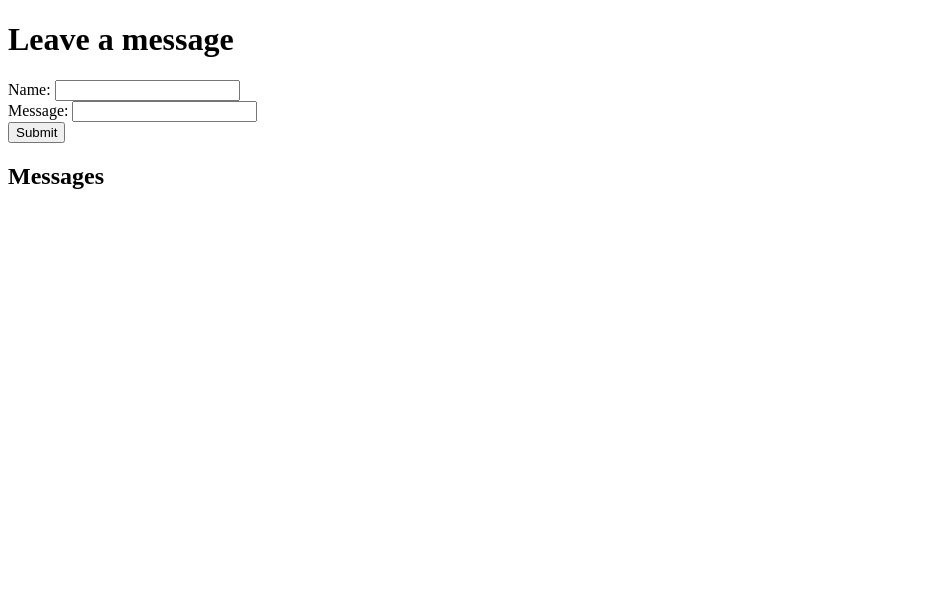
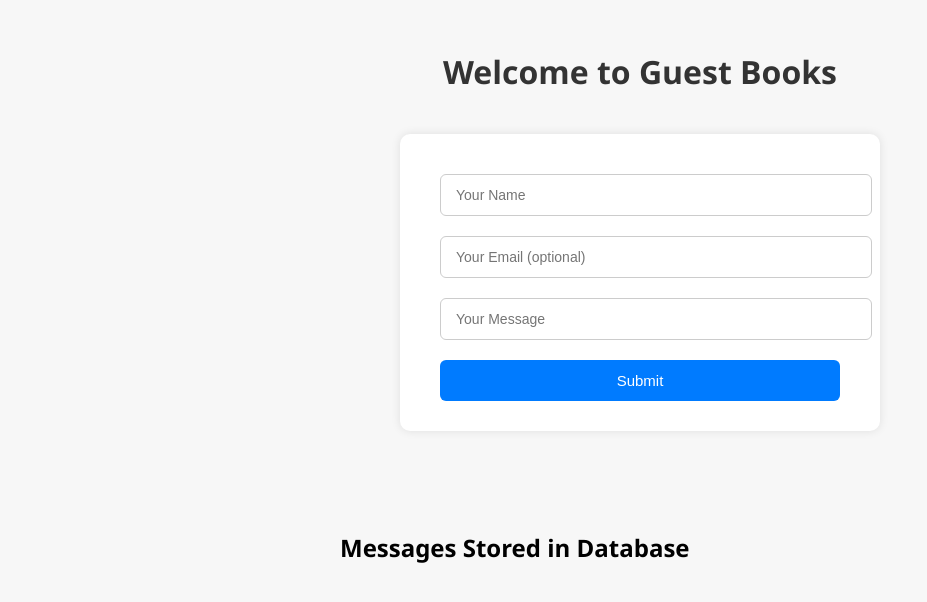
Before and after one commit to Mehak-Afzal/Devops2, a PHP site: page / in a window 1280 px wide. Shown: the top 602 px of the page, without its empty margins (0-927 px from the left). Run offline with PHP 8.4, Linux system fonts and the light colour scheme; data that the repository does not hold is empty.

Commit message:
Update frontend UI

```diff
--- a/lamp-app/index.php
+++ b/lamp-app/index.php
@@ -12,9 +12,10 @@ if ($conn->connect_error) {
 
 if ($_SERVER["REQUEST_METHOD"] == "POST") {
     $name = $_POST['name'];
+    $email = $_POST['email'];
     $message = $_POST['message'];
-    $stmt = $conn->prepare("INSERT INTO entries (name, message) VALUES (?, ?)");
-    $stmt->bind_param("ss", $name, $message);
+    $stmt = $conn->prepare("INSERT INTO entries (name, email, message) VALUES (?, ?, ?)");
+    $stmt->bind_param("sss", $name, $email, $message);
     $stmt->execute();
     $stmt->close();
 }
@@ -23,20 +24,101 @@ $result = $conn->query("SELECT * FROM entries ORDER BY id DESC");
 ?>
 
 <!DOCTYPE html>
-<html>
+<html lang="en">
 <head>
+    <meta charset="UTF-8">
     <title>Guestbook</title>
+    <style>
+        body {
+            font-family: 'Segoe UI', sans-serif;
+            background: #f7f7f7;
+            display: flex;
+            flex-direction: column;
+            align-items: center;
+            margin: 0;
+            padding: 0;
+        }
+        h1 {
+            margin-top: 50px;
+            color: #333;
+        }
+        form {
+            background: #fff;
+            padding: 30px 40px;
+            border-radius: 10px;
+            box-shadow: 0 0 10px rgba(0,0,0,0.1);
+            margin-top: 20px;
+            width: 100%;
+            max-width: 400px;
+        }
+        input[type="text"], input[type="email"] {
+            width: 100%;
+            padding: 12px 15px;
+            margin: 10px 0;
+            border: 1px solid #ccc;
+            border-radius: 6px;
+            font-size: 14px;
+        }
+        input[type="submit"] {
+            background-color: #007bff;
+            color: white;
+            padding: 12px 20px;
+            border: none;
+            border-radius: 6px;
+            cursor: pointer;
+            font-size: 15px;
+            margin-top: 10px;
+            width: 100%;
+        }
+        input[type="submit"]:hover {
+            background-color: #0056b3;
+        }
+        .messages {
+            margin-top: 80px;
+            max-width: 600px;
+            width: 90%;
+        }
+        .message-entry {
+            background: #ffffff;
+            border-left: 5px solid #007bff;
+            margin-bottom: 15px;
+            padding: 15px 20px;
+            border-radius: 5px;
+            box-shadow: 0 1px 5px rgba(0,0,0,0.1);
+        }
+        .message-entry strong {
+            display: block;
+            font-size: 16px;
+            color: #007bff;
+        }
+        .message-entry small {
+            display: block;
+            color: #777;
+            margin-top: 2px;
+        }
+    </style>
 </head>
 <body>
-    <h1>Leave a message</h1>
+    <h1>Welcome to Guest Books</h1>
+
     <form method="POST">
-        Name: <input name="name"><br>
-        Message: <input name="message"><br>
+        <input type="text" name="name" placeholder="Your Name" required>
+        <input type="email" name="email" placeholder="Your Email (optional)">
+        <input type="text" name="message" placeholder="Your Message" required>
         <input type="submit" value="Submit">
     </form>
-    <h2>Messages</h2>
-    <?php while ($row = $result->fetch_assoc()): ?>
-        <p><strong><?= htmlspecialchars($row['name']) ?>:</strong> <?= htmlspecialchars($row['message']) ?></p>
-    <?php endwhile; ?>
+
+    <div class="messages">
+        <h2>Messages Stored in Database</h2>
+        <?php while ($row = $result->fetch_assoc()): ?>
+            <div class="message-entry">
+                <strong><?= htmlspecialchars($row['name']) ?></strong>
+                <?php if (!empty($row['email'])): ?>
+                    <small><?= htmlspecialchars($row['email']) ?></small>
+                <?php endif; ?>
+                <p><?= htmlspecialchars($row['message']) ?></p>
+            </div>
+        <?php endwhile; ?>
+    </div>
 </body>
 </html>
--- a/lamp-db/init.sql
+++ b/lamp-db/init.sql
@@ -4,5 +4,6 @@ USE guestbook;
 CREATE TABLE IF NOT EXISTS entries (
     id INT AUTO_INCREMENT PRIMARY KEY,
     name VARCHAR(255),
+    email VARCHAR(255), -- ✅ New column for storing email
     message TEXT
 );
```
